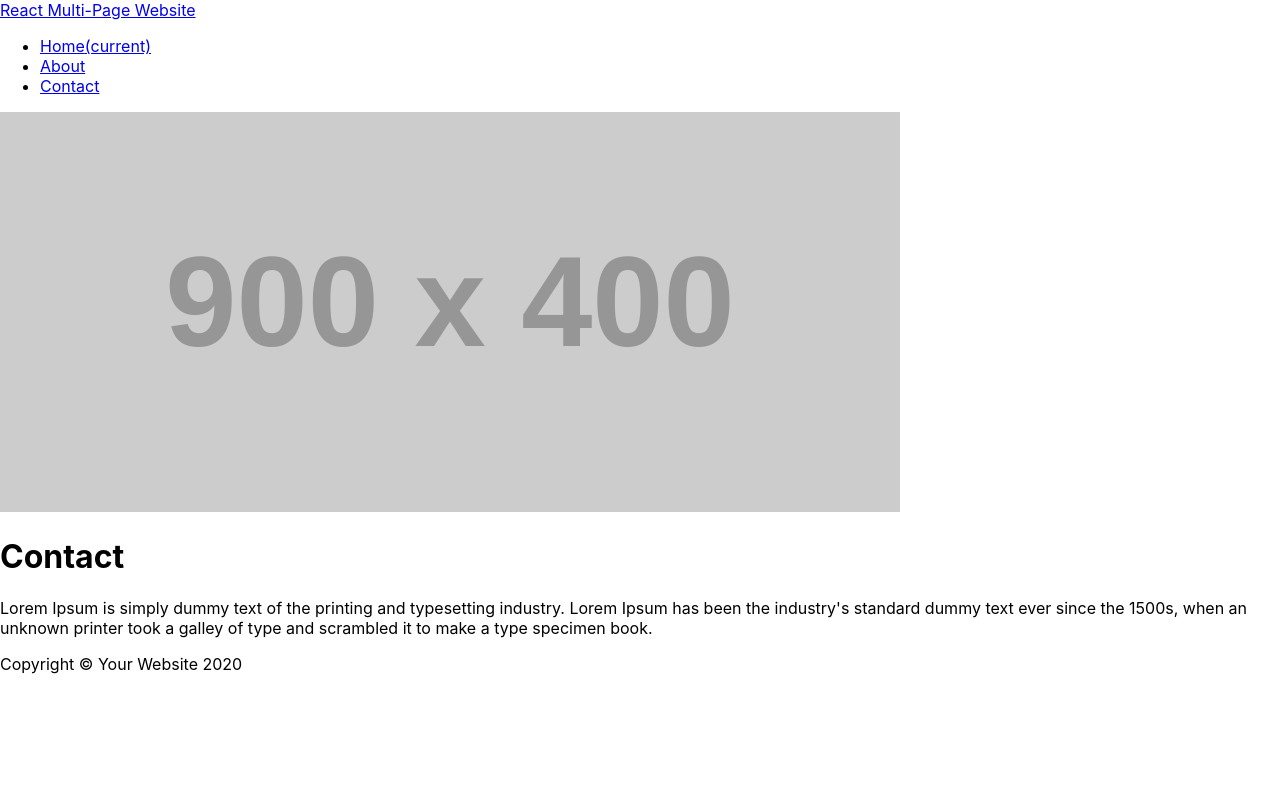
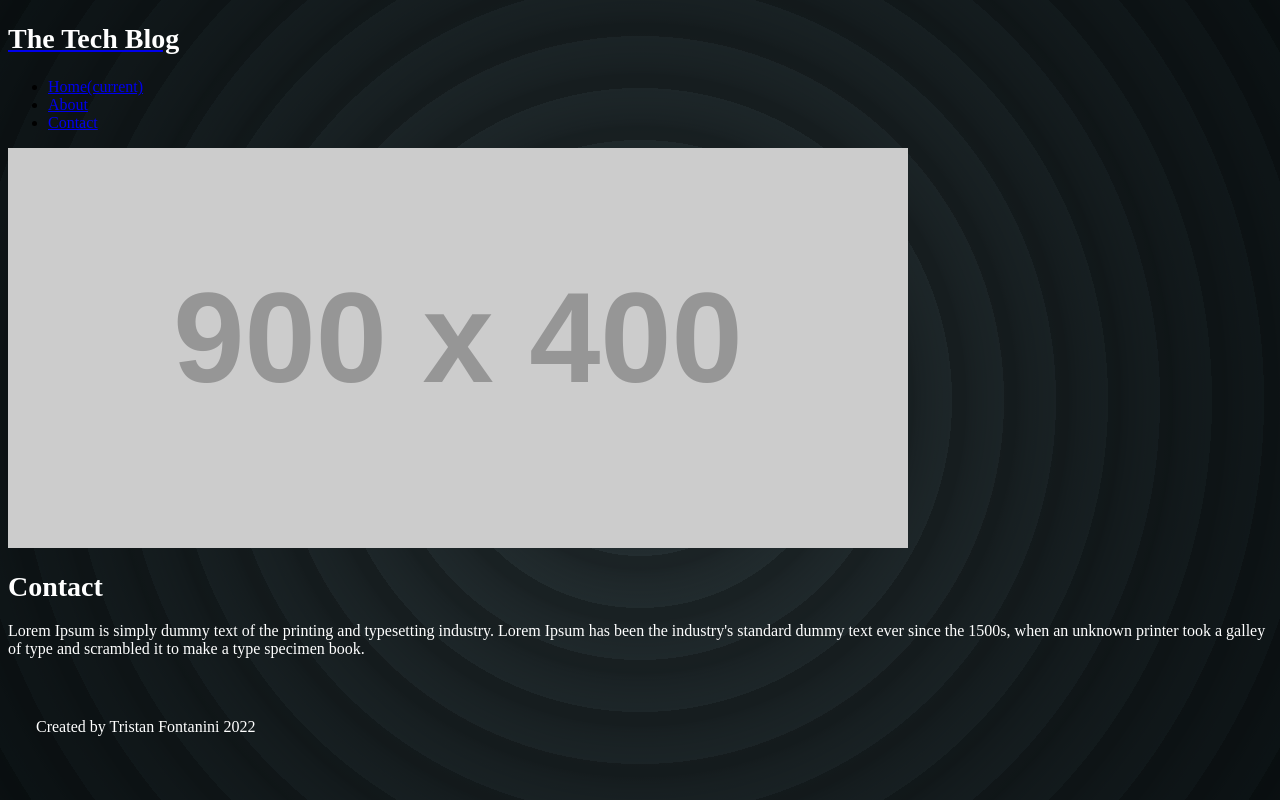
Before and after one commit to Twistedmouse/Tristan-Fontanini-Portfolio-in-React, a React (Create React App) app in the folder client/: page /contact in a window 1280 px wide. Built offline with nearby package versions, Linux system fonts and the light colour scheme; the HTML template or start-up script is replaced by a standard one.

Commit message:
background set to full on html

```diff
--- a/client/src/components/Header.jsx
+++ b/client/src/components/Header.jsx
@@ -7,7 +7,7 @@ function Header() {
       <nav className="navbar navbar-expand navbar-dark bg-dark">
         <div className="container">
           <NavLink className="navbar-brand" to="/">
-            React Multi-Page Website
+            <h1> The Tech Blog </h1>
           </NavLink>
           <div>
             <ul className="navbar-nav ml-auto">
--- a/client/src/components/footer.jsx
+++ b/client/src/components/footer.jsx
@@ -6,7 +6,7 @@ function Footer() {
       <footer class="py-5 bg-dark fixed-bottom">
         <div class="container">
           <p class="m-0 text-center text-white">
-            Copyright &copy; Your Website 2020
+            Created by Tristan Fontanini 2022
           </p>
         </div>
       </footer>
--- a/client/src/index.css
+++ /dev/null
@@ -1,13 +0,0 @@
-body {
-  margin: 0;
-  font-family: -apple-system, BlinkMacSystemFont, 'Segoe UI', 'Roboto', 'Oxygen',
-    'Ubuntu', 'Cantarell', 'Fira Sans', 'Droid Sans', 'Helvetica Neue',
-    sans-serif;
-  -webkit-font-smoothing: antialiased;
-  -moz-osx-font-smoothing: grayscale;
-}
-
-code {
-  font-family: source-code-pro, Menlo, Monaco, Consolas, 'Courier New',
-    monospace;
-}
--- a/client/src/index.js
+++ b/client/src/index.js
@@ -1,6 +1,6 @@
 import React from "react";
 import ReactDOM from "react-dom";
-import "./index.css";
+import "./style.css";
 import * as serviceWorker from "./serviceWorker";
 import { BrowserRouter as Router, Route, Routes } from "react-router-dom";
 
--- /dev/null
+++ b/client/src/style.css
@@ -0,0 +1,24 @@
+html {
+  height:100%;
+}
+
+h1 {
+  font-size: 28px;
+  color: white;
+}
+
+body {
+  background-image: radial-gradient(circle at center center, #c6c6c6, #354347), repeating-radial-gradient(circle at center center, #c6c6c6, #c6c6c6, 26px, transparent 52px, transparent 26px);
+  background-blend-mode: multiply;
+  background-color: #354347;
+  background-repeat: no-repeat;
+
+}
+
+p {
+  color: white;
+}
+
+.footer {
+  padding: 28px;
+}
```
Also changed, not shown: 1 other file (tests, documents, lock files or other folders).
